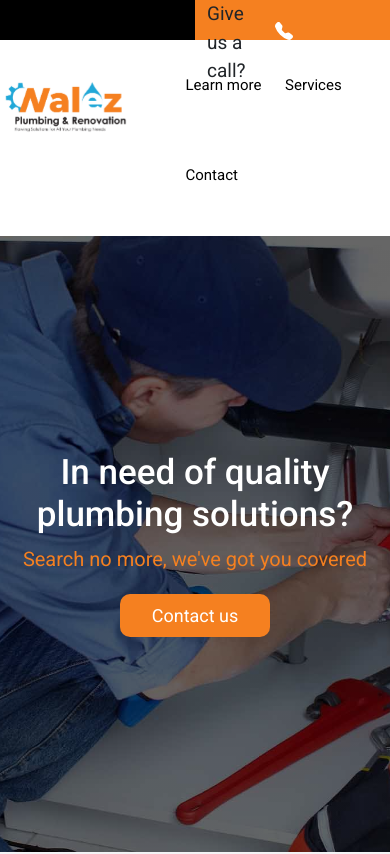
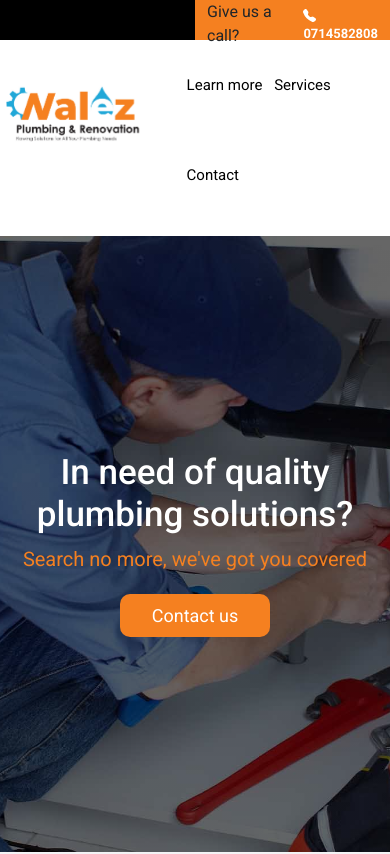
Before and after one commit to Manenomyk/Walez-Plumbing, a React (Create React App) app: page / in a window 390 px wide. Shown: the top 854 px of the page. Built offline with nearby package versions, Linux system fonts and the light colour scheme.

Commit message:
nav links responsiveness

```diff
--- a/src/Pages/Home/Home.css
+++ b/src/Pages/Home/Home.css
@@ -396,5 +396,14 @@ hr{
         padding-top: 3rem;
         height: auto;
     }
+    .topcontact{
+        font-size: 16px;
+    }
+    .topnumber{
+        font-size: 13px;
+    }
+    #nav  nav ul li{
+        margin-left: 8px;
+    }
 
 }
```
